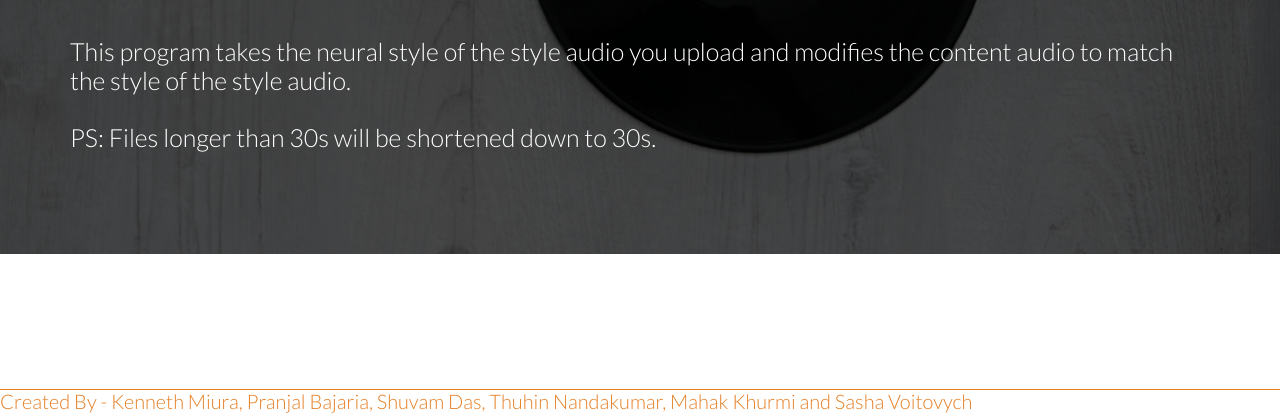
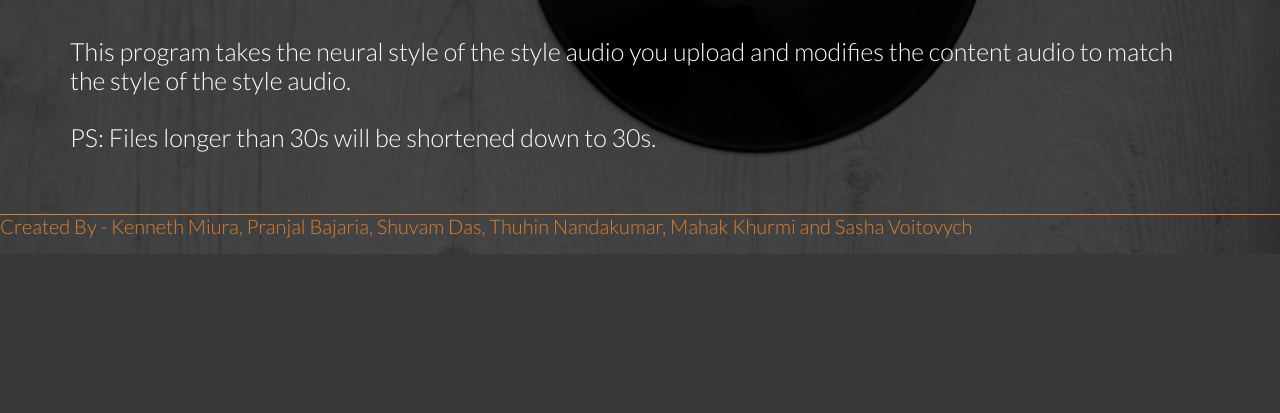
Before and after one commit to PranjalKBajaria/NSTcnn, a Flask app: page / in a window 1280 px wide. Shown: the part 546-959 px from the top of the page. After the commit the page ends 800 px from the top, so only its background shows below. Run offline with Flask 2, Linux system fonts and the light colour scheme.

Commit message:
Update style.css
Fixed the image issues and the credit box.

```diff
--- a/flaskr/static/styles/resources/style.css
+++ b/flaskr/static/styles/resources/style.css
@@ -30,7 +30,7 @@ The main page/header// Possibly add more later?
 
 
 header{
-    background-image: linear-gradient(rgba(0, 0, 0, 0.76), rgba(0, 0, 0, 0.71)), url(img/hero.jpg);
+    background-image: linear-gradient(rgba(0, 0, 0, 0.76), rgba(0, 0, 0, 0.71)), url(hero.jpg);
     background-size: cover;
     background-position: center;
     height: 100vh;
@@ -62,7 +62,7 @@ h1 {
 }
 
 .desc-text-box{
-    position: relative;
+    position: absolute;
     width: 1140px;
     top: 80%;
     left: 50%;
@@ -75,7 +75,7 @@ h1 {
     position: relative;
     border-top: 1px solid #e67e22;
     color: #e67e22;
-    margin-top: 820px;
+    top: 95%;
 }
 /* ===========================================================================================================
 The buttons
```
